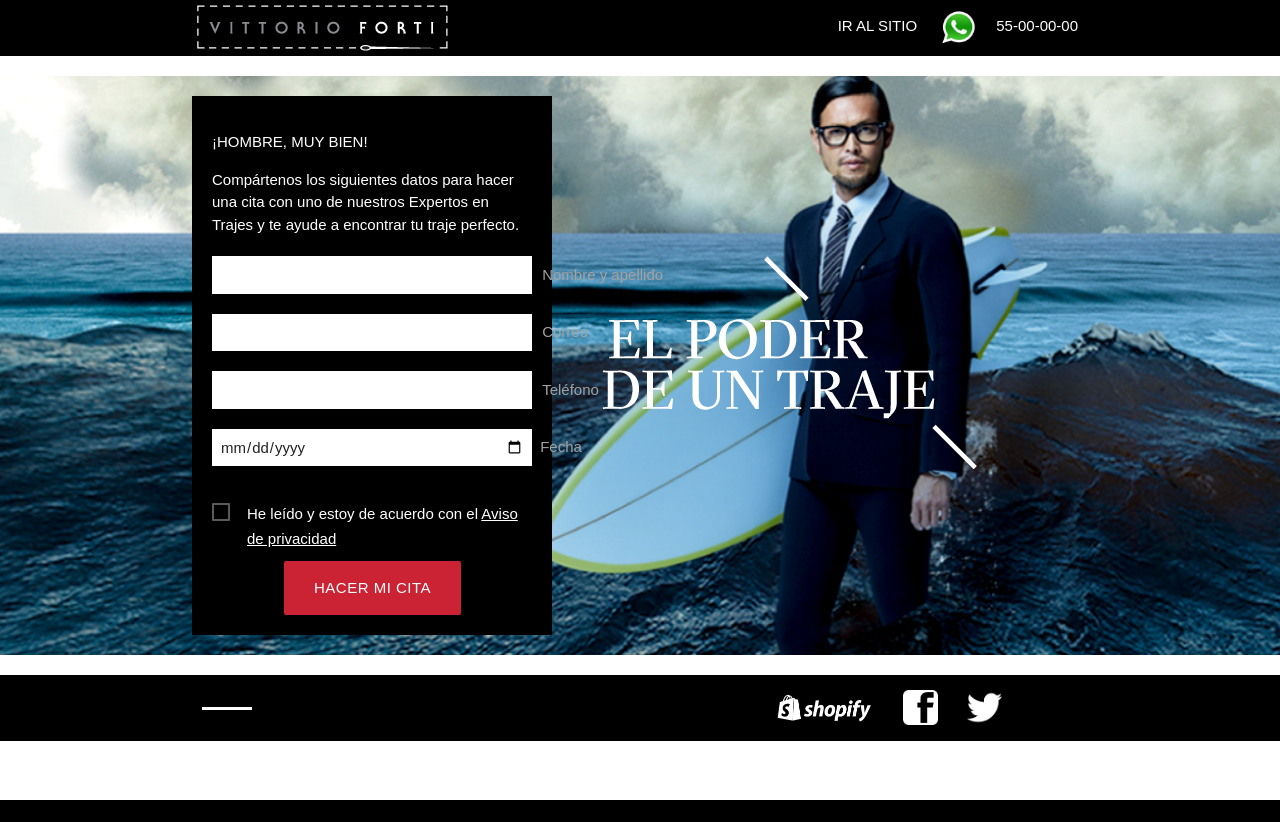
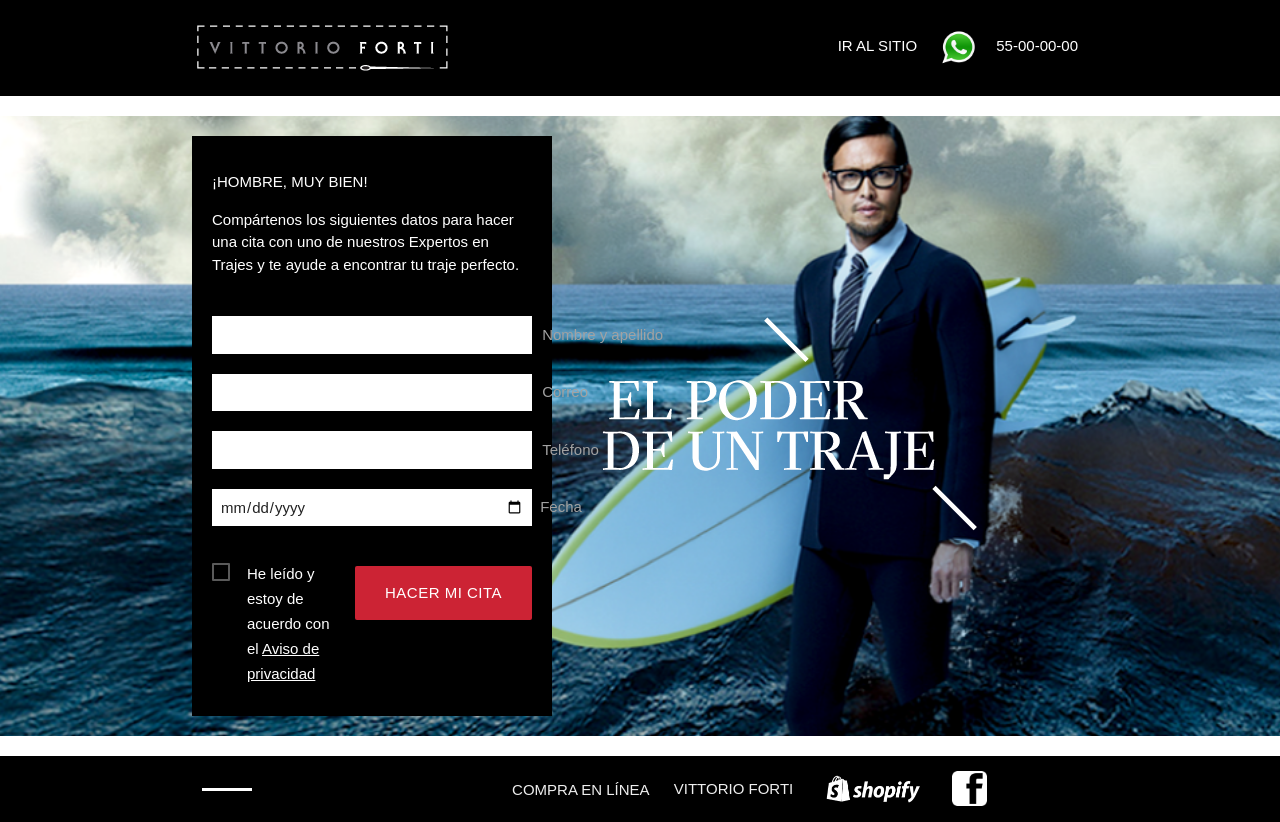
Before and after one commit to pcuervo/vittorio, a WordPress theme: template themes/vittorio/index.php in a window 1280 px wide. Before the commit the page ends 800 px from the top, so only its background shows below. Run offline with PHP 8.4 and a stand-in for WordPress, Linux system fonts and the light colour scheme; the site name, menu and one post (Sample post) are stand-ins, and other content is empty; some libraries are stand-ins or nearby versions.

Commit message:
footer, condiciones y boton, espacio logo, espacio formulario

```diff
--- a/themes/vittorio/footer.php
+++ b/themes/vittorio/footer.php
@@ -8,10 +8,12 @@
 						<p id="telTienda"></p>
 					</div>
 					<div class="[ col s12 m7 ][ no-float inline-block ][ text-center-mobile  text-right ]">
+						<a class="[ text-uppercase ][ vertical-aling--50 ][ grey-text text-lighten-3 ]" href="#!">Compra en línea</a>
+						<a class="[ margin-horizontal ][ text-uppercase ][ vertical-aling--50 ][ grey-text text-lighten-3 ]" href="#!">Vittorio Forti</a>
 						<a class="[ margin-xsmall ][ inline-flex ]" href=""><img class="[ height-35 ]" src="<?php echo THEMEPATH; ?>img/shopify-icon.png" alt="shopify icon"></a>
 						<a class="[ margin-horizontal ][ inline-flex ]" href=""><img class="[ height-35 ]" src="<?php echo THEMEPATH; ?>img/facebook-icon.png" alt="facebook icon"></a>
-						<a class="[ margin-xsmall ][ inline-flex ]" href=""><img class="[ height-35 ]" src="<?php echo THEMEPATH; ?>img/twitter-icon.png" alt="twitter icon"></a>
 					</div>
+
 				</div>
 			</div>
 		</footer>
--- a/themes/vittorio/header.php
+++ b/themes/vittorio/header.php
@@ -19,7 +19,7 @@
 
 		<header>
 			<div class="[ container ]">
-				<div class="[ row ]">
+				<div class="[ row padding-vertical ]">
 					<div class="[ col s12 m3 ]">
 						<a href="<?php echo site_url(); ?>"><img class="[ middle ][ center-block ]" src="<?php echo THEMEPATH; ?>img/logo.png" alt="Vittorio Forti Logo"></a>
 					</div>
--- a/themes/vittorio/index.php
+++ b/themes/vittorio/index.php
@@ -6,16 +6,16 @@
 	<div  class="[ background-img background-img--main ]">
 		<div class="[ container ]">
 			<div class="[ row ]">
-				<div class="[ col l6 ][ hide-on-med-and-up ]">
+				<div class="[ col l7 ][ hide-on-med-and-up ]">
 					<img class="[ img-responsive ][ middle ]" src="<?php echo THEMEPATH; ?>img/el_poder.png" alt="El poder de un traje">
 				</div>
 
 				<div class="[ col s12 m7 l5 ][ no-float ][ inline-block ][ middle ]">
-					<div class="[ bg-dark ][ padding ][ margin-vertical ]">
+					<div class="[ bg-dark ][ padding ][ margin-vertical ][ width-80--l ]">
 						<p class="[ text-uppercase white-text ]">¡hombre, muy bien! </p>
 						<p class="[ white-text ]">Compártenos los siguientes datos para hacer una cita con uno de nuestros Expertos en Trajes y te ayude a encontrar tu traje perfecto.</p>
 
-						<form class="[ margin-top ]" method="post" name="front_end" action="citas">
+						<form class="[ margin-top--l ]" method="post" name="front_end" action="citas">
 							<div class="[ input-field ]">
 								<input id="nombre" name="nombre" type="text" class="[ validate ]" data-parsley-error-message="Este campo es obligatorio" required>
 								<label for="nombre">Nombre y apellido</label>
@@ -92,13 +92,16 @@
 									<option value="Option 3">Option 3</option>
 								</select>
 							</div>
-							<p>
-								<input type="checkbox" id="aviso" data-parsley-error-message="Debe estar de acuerdo con el aviso de privacidad" required/>
-								<label class="[ white-text ]" for="aviso">He leído y estoy de acuerdo con el <a class="[ white-text underlined ]" href="<?php echo site_url('aviso-de-privacidad'); ?>">Aviso de privacidad</a></label>
-							</p>
-							<div class="[ block text-center margin-bottom ]">
-								<button type="submit" class="[ waves-effect waves-light ][ btn-large ][ red ]">Hacer mi cita</button>
+							<div class="[ row ]">
+								<p class="[ col s12 m12 l5 ]">
+									<input type="checkbox" id="aviso" data-parsley-error-message="Debe estar de acuerdo con el aviso de privacidad" required/>
+									<label class="[ white-text ]" for="aviso">He leído y estoy de acuerdo con el <a class="[ white-text underlined ]" href="<?php echo site_url('aviso-de-privacidad'); ?>">Aviso de privacidad</a></label>
+								</p>
+								<div class="[ col s12 m12 l7 ][ block text-center margin-bottom ]">
+									<button type="submit" class="[ waves-effect waves-light ][ btn-large ][ margin-top ][ red ]">Hacer mi cita</button>
+								</div>
 							</div>
+
 						</form>
 					</div>
 				</div>
--- a/themes/vittorio/sass/components/_utilities.scss
+++ b/themes/vittorio/sass/components/_utilities.scss
@@ -15,6 +15,7 @@
 .margin-horizontal      { margin: 0 $margin-size}
 
 .margin-top             { margin-top: $margin-size}
+.margin-top--l          { margin-top: ($margin-size*2)}
 
 .padding--xsmall        { padding:($padding-size/4);}
 .padding--small         { padding:($padding-size/2);}
@@ -83,7 +84,11 @@
   @media only screen and (min-width: $small-screen) and (max-width: $medium-screen) { height: 70vh;}
 }
 
-
+.width-80--l{
+  @media#{$large-and-up}{
+    width:100%;
+  }
+}
 //Transition
 
 .transition {
@@ -95,6 +100,8 @@
 }
 
 //Alingment
+
+.vertical-aling--50 { vertical-align: 50% }
 
 .middle		{ vertical-align: middle;}
 
@@ -127,7 +134,6 @@
   }
 }
 
-
 .height-100vh--l{
   @media#{$medium-and-up}{
     height: 100vh;
```
Also changed, not shown: themes/vittorio/style.css.
